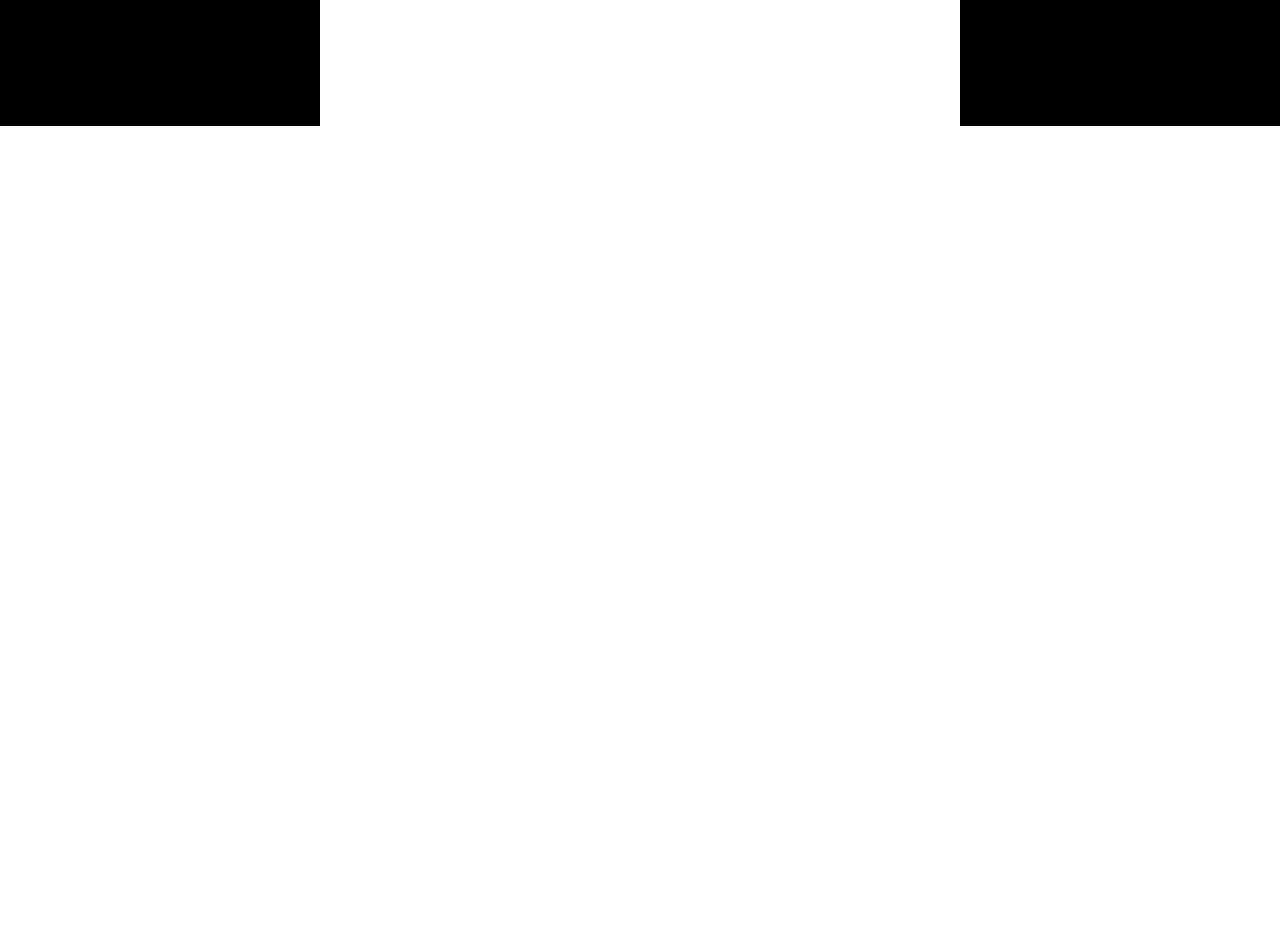
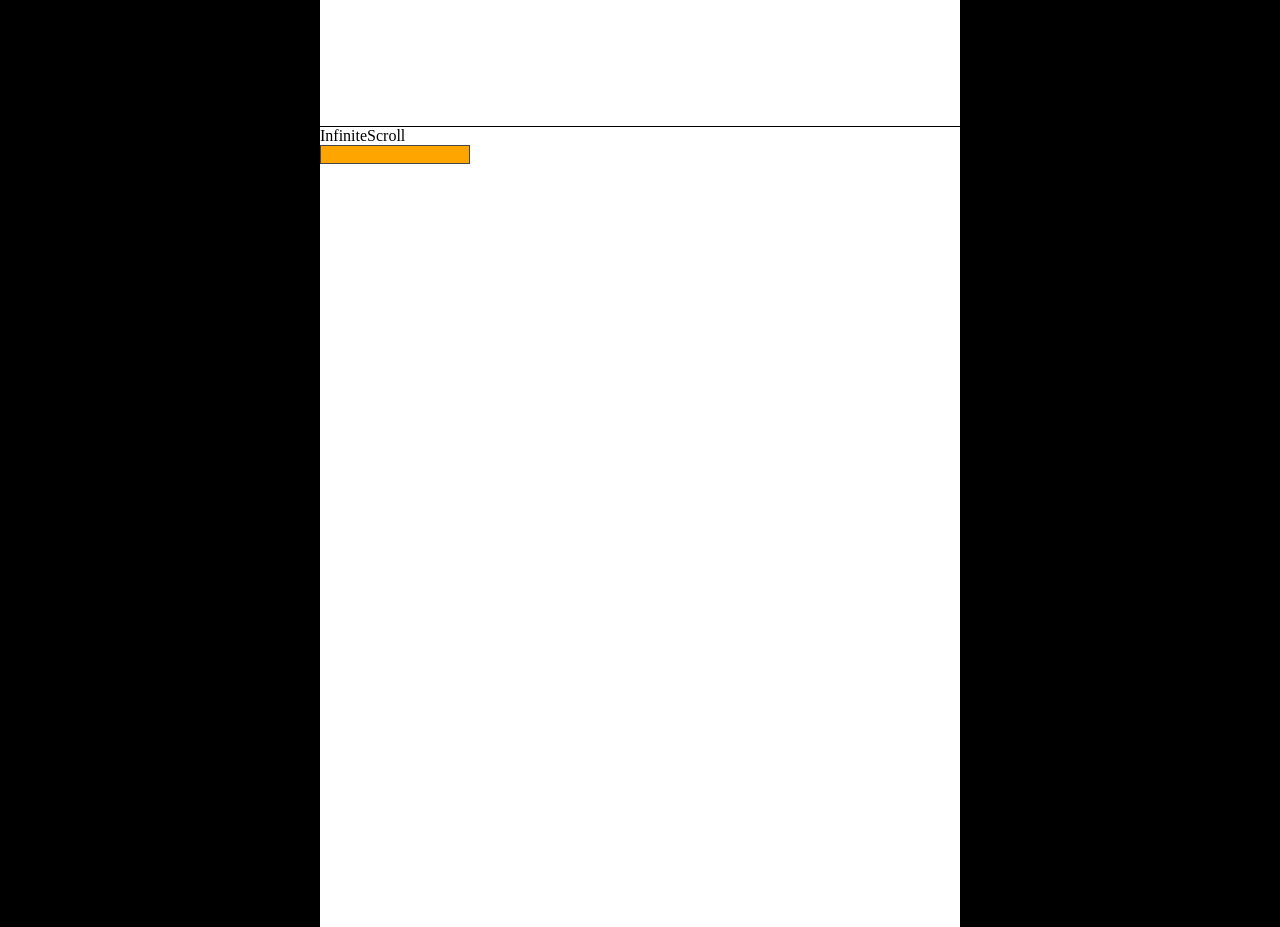
Before and after one commit to MeetYourCreator/reactjs-common-components, a React (Create React App) app: page / in a window 1280 px wide. Shown: the part 5480-6407 px from the top of the page. Before the commit the page ends 5606 px from the top, so only its background shows below. Built offline with nearby package versions, Linux system fonts and the light colour scheme.

Commit message:
add searchData prop to SearchBar component
fix types for SearchBar

```diff
--- a/src/App.tsx
+++ b/src/App.tsx
@@ -5,6 +5,8 @@
 import { Toggle } from './components';
 import { Input } from './components/';
 import { Slider } from './components/';
+import { InfiniteScroll } from './components/';
+import { placeholderArray } from './utils';
 import TestIMG from './testimg.jpg';
 import TestIMG2 from './diner.jpg';
 import './App.css';
@@ -26,7 +28,7 @@
           <Modal />
         </div>
         <div className="screenContainer searchBar">
-          <SearchBar />
+          <SearchBar searchData={placeholderArray} />
         </div>
         <div className="screenContainer toggle">
           <Toggle />
@@ -44,6 +46,9 @@
             ]}
           />
         </div>
+        <div className="screenContainer">
+          <InfiniteScroll />
+        </div>
       </section>
     </>
   );
--- /dev/null
+++ b/src/components/InfiniteScroll/InfiniteScroll.tsx
@@ -0,0 +1,10 @@
+import React from 'react';
+import { SearchBar } from '../index';
+export const InfiniteScroll = () => {
+  return (
+    <div>
+      InfiniteScroll
+      <SearchBar searchData={[]} />
+    </div>
+  );
+};
--- a/src/components/SearchBar/SearchBar.tsx
+++ b/src/components/SearchBar/SearchBar.tsx
@@ -1,20 +1,20 @@
 import { ChangeEvent, FormEvent, useState } from 'react';
-import { placeholderArray } from './utils';
-import { inputFieldProps, formDataProps } from './types';
+import { placeholderArray } from '../../utils';
+import { SearchBarOutput, InputFieldOutput, FormDataOutput } from './types';
 import './styles.css';
 
-export const SearchBar = () => {
+export const SearchBar = ({ searchData }: SearchBarOutput) => {
   //Bundling the state values like this, instead of creating one for each value, cuts the number of renders, improving performance.
-  const [inputField, setInputField] = useState<inputFieldProps>({
+  const [inputField, setInputField] = useState<InputFieldOutput>({
     query: '',
     queries: [],
   });
-  const [formData, setFormData] = useState<formDataProps>({
+  const [formData, setFormData] = useState<FormDataOutput>({
     searchValue: inputField.query,
   });
 
-  console.log('inputField: ', inputField);
-  console.log('formData.searchValue: ', formData, formData.searchValue);
+  // console.log('inputField: ', inputField);
+  // console.log('formData.searchValue: ', formData, formData.searchValue);
 
   const handleSubmit = (e: FormEvent) => {
     e.preventDefault();
@@ -23,9 +23,9 @@
   };
 
   const handleChange = (e: ChangeEvent<HTMLInputElement>) => {
-    const entries = placeholderArray.filter((item: any) => {
+    const entries = searchData.filter((item: any) => {
       if (e.target.value === '') {
-        return placeholderArray;
+        return searchData;
       } else {
         return item.toLowerCase().includes(e.target.value);
       }
@@ -49,7 +49,12 @@
           {inputField.queries?.map((query) => {
             return (
               <ul>
-                <li className='dropdownOption' onClick={() => setInputField({ query: query })}>{query}</li>
+                <li
+                  className="dropdownOption"
+                  onClick={() => setInputField({ query: query })}
+                >
+                  {query}
+                </li>
               </ul>
             );
           })}
--- a/src/components/SearchBar/utils.ts
+++ /dev/null
@@ -1,10 +0,0 @@
-export const placeholderArray: Array<string> = [
-  'cat',
-  'california',
-  'dog',
-  'orange',
-  'red',
-  'hello',
-  'hey',
-  'hippo',
-];
--- a/src/components/Slider/Slider.tsx
+++ b/src/components/Slider/Slider.tsx
@@ -5,6 +5,7 @@
 import { SliderProps } from './types';
 import './styles.css';
 
+import { detectTrackPad } from '../../utils';
 export const Slider = ({ urlArray }: SliderProps) => {
   const [urlIndex, setUrlIndex] = useState(0);
   const [hover, setHover] = useState<undefined | string>();
--- a/src/components/index.ts
+++ b/src/components/index.ts
@@ -1,6 +1,7 @@
 export { Button } from './Button/Button';
 export { Calendar } from './Calendar/Calendar';
 export { DatePicker } from './DatePicker/DatePicker';
+export { InfiniteScroll } from './InfiniteScroll/InfiniteScroll';
 export { Input } from './Input/Input';
 export { ShowModalBtn as Modal } from './Modal/ShowModalBtn';
 export { SearchBar } from './SearchBar/SearchBar';
--- /dev/null
+++ b/src/utils.ts
@@ -0,0 +1,27 @@
+export const detectTrackPad = (e: any) => {
+  let isTrackPad = false;
+  if (e.wheelDeltaY) {
+    if (e.wheelDeltaY === e.deltaY * -3) {
+      isTrackPad = true;
+      console.log(e.wheelDeltaY);
+    }
+  } else if (e.deltaMode === 0) {
+    isTrackPad = true;
+  }
+  console.log(
+    isTrackPad ? `TrackPad detected: ${e.wheelDeltaY}` : 'MouseWheel detected'
+  );
+  document.addEventListener('mousewheel', detectTrackPad, false);
+  document.addEventListener('DOMMouseScroll', detectTrackPad, false);
+};
+
+export const placeholderArray: Array<string> = [
+  'cat',
+  'california',
+  'dog',
+  'orange',
+  'red',
+  'hello',
+  'hey',
+  'hippo',
+];
```
Also changed, not shown: src/components/SearchBar/types.ts (+5 -2 lines), src/components/InfiniteScroll/styles.css (added).
